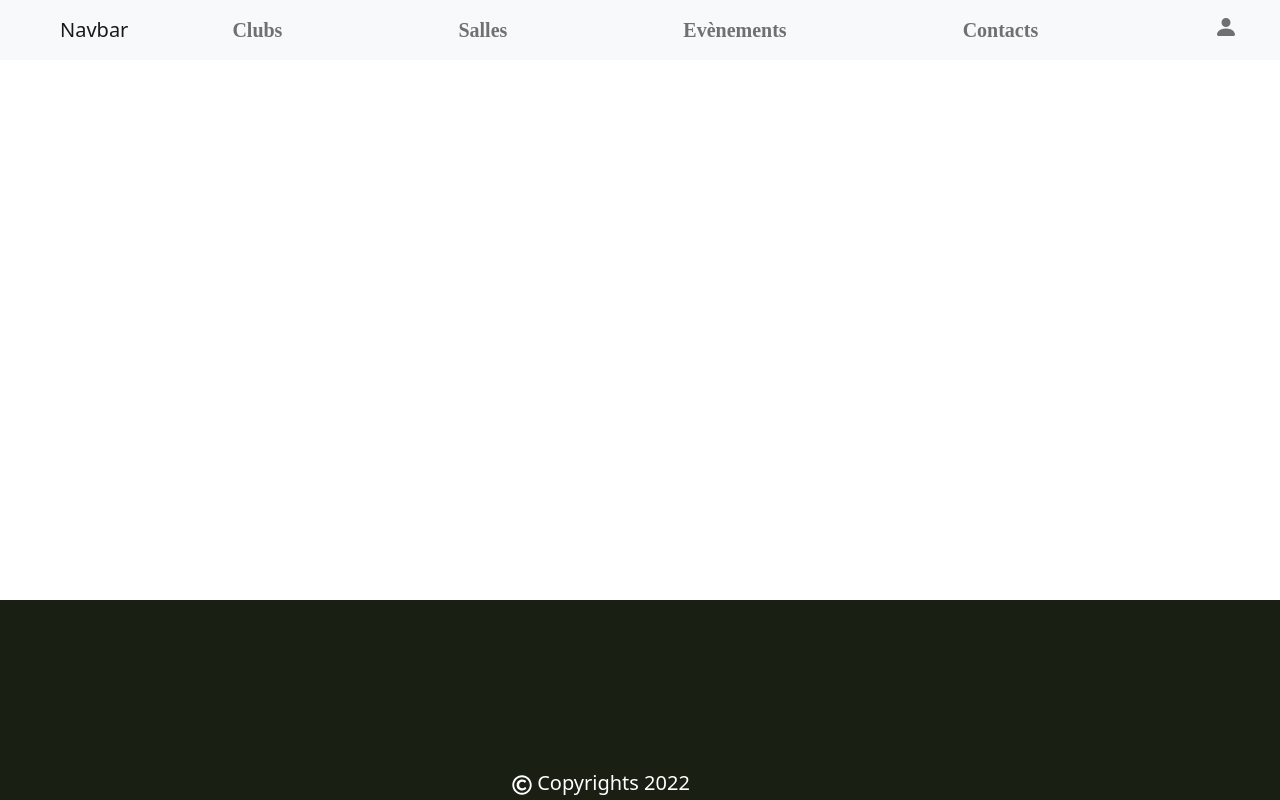
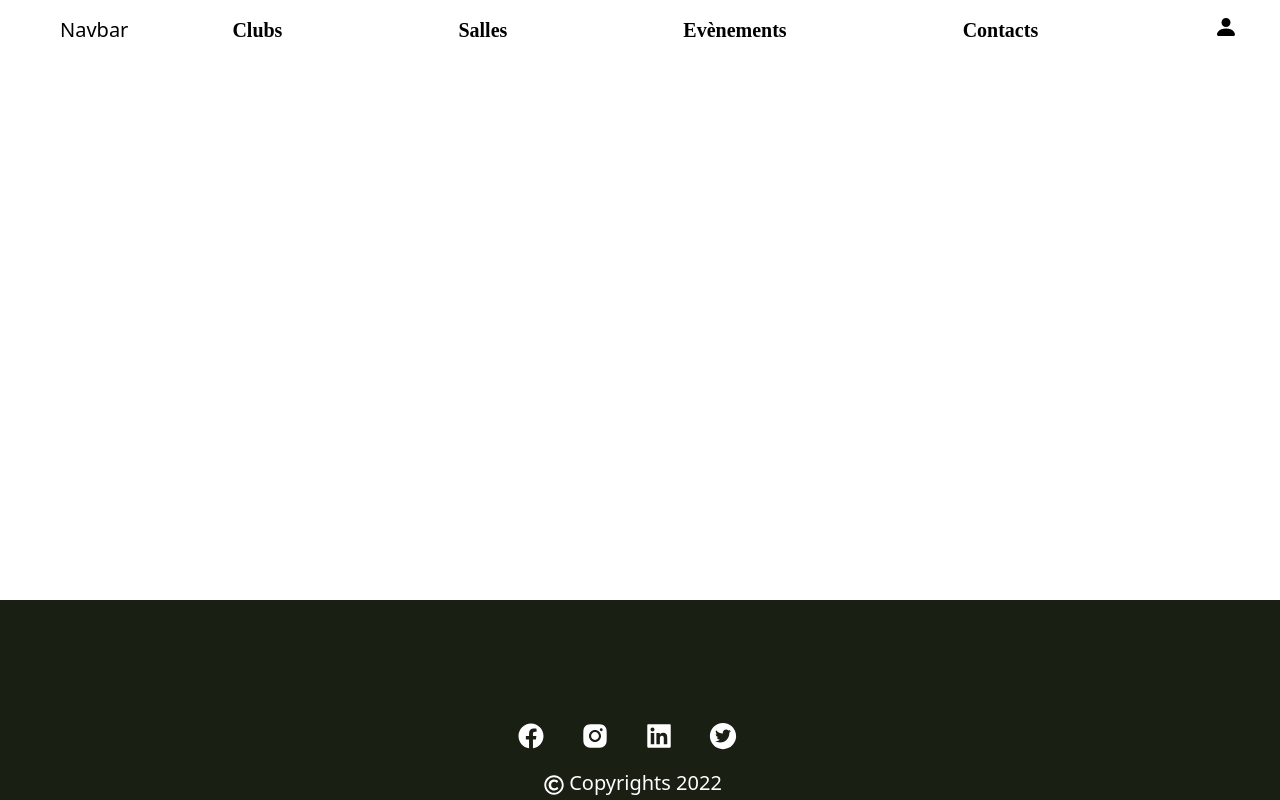
Before and after one commit to baraaj/sportify, a React (Create React App) app: page / in a window 1280 px wide. Shown: the top 800 px of the page. Built offline with nearby package versions, Linux system fonts and the light colour scheme.

Commit message:
second commit

```diff
--- a/src/App.js
+++ b/src/App.js
@@ -2,11 +2,13 @@ import Navbar from "./components/navbar";
 
 import 'bootstrap/dist/css/bootstrap.min.css';
 import Footer from "./components/footer";
+import Home from './components/home';
 
 function App() {
   return (
     <div className="App">
       <Navbar/>
+      <Home />
       <Footer/>
     </div>
   );
--- a/src/components/footer.css
+++ b/src/components/footer.css
@@ -17,5 +17,17 @@
  bottom: 2px;
  align-items: center;
 position:absolute;
-margin-left: 40%;
+margin-left: 42.5%;
 }
+.social{
+    margin-left:39%;
+    padding-top: 110px;
+
+
+}
+.social-items{
+    margin:17px;
+    color:white;
+    font-size: 30px;
+
+}
--- a/src/components/footer.js
+++ b/src/components/footer.js
@@ -1,13 +1,18 @@
 import React from 'react';
 import './footer.css';
 import {FaRegCopyright} from 'react-icons/fa';
+import {RiFacebookCircleFill} from 'react-icons/ri';
+import {AiFillInstagram,AiFillLinkedin,AiFillTwitterCircle} from 'react-icons/ai';
 const Footer = () => {
     return (
 
             <div className="foot">
             <div className='footer'>
-            <div className=''>
-                <></>
+            <div className='social'>
+            <a className="social-items" href="#"><RiFacebookCircleFill/></a>
+            <a className="social-items" href="#"><AiFillInstagram /></a>
+            <a className="social-items" href="#"><AiFillLinkedin/></a>
+            <a className="social-items" href="#"><AiFillTwitterCircle/></a>
             </div>
             <div className='copyright'>
             <span><FaRegCopyright/> Copyrights 2022</span>
--- a/src/components/home.js
+++ b/src/components/home.js
@@ -0,0 +1,11 @@
+import React from 'react';
+
+const Home = () => {
+    return (
+        <div>
+
+        </div>
+    );
+}
+
+export default Home;
--- a/src/components/navbar.css
+++ b/src/components/navbar.css
@@ -4,11 +4,23 @@
     height: 60px;
 
 }
+.nav-2{
+  background-color: white;
+  color:black;
+}
+.nav-2 a{
+  color: black;
+}
+.nav-2 a:hover{
+  color: black;
+}
 .nav-item{
     margin: 80px;
     font-family: 'Mingzat';
     font-size: 20px;
     font-weight: 600;
+
+
 }
 .nav-icon{
   font-size: 1.5rem;
--- a/src/components/navbar.js
+++ b/src/components/navbar.js
@@ -7,8 +7,8 @@ import ReactDOM from 'react-dom';
 const Navbar = () => {
     return (
         <div>
-            <nav className="navbar navbar-expand-lg navbar-light bg-light">
-  <a className="navbar-brand" href="#">Navbar</a>
+            <nav className="navbar navbar-expand-lg nav-2">
+  <a className="navbar-brand " href="#">Navbar</a>
   <button className="navbar-toggler" type="button" data-toggle="collapse" data-target="#navbarNavAltMarkup" aria-controls="navbarNavAltMarkup" aria-expanded="false" aria-label="Toggle navigation">
     <span className="navbar-toggler-icon"></span>
   </button>
```
